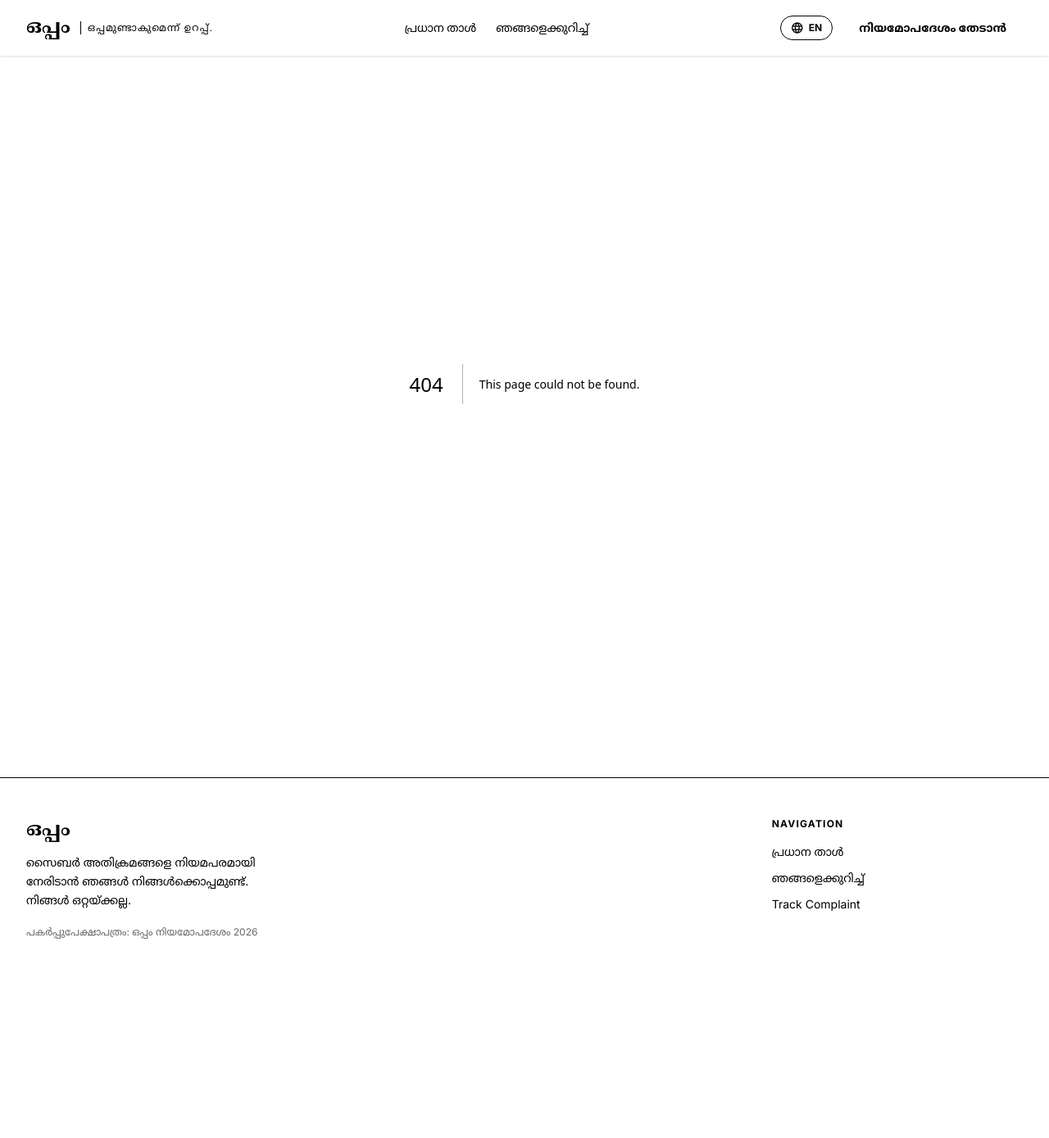
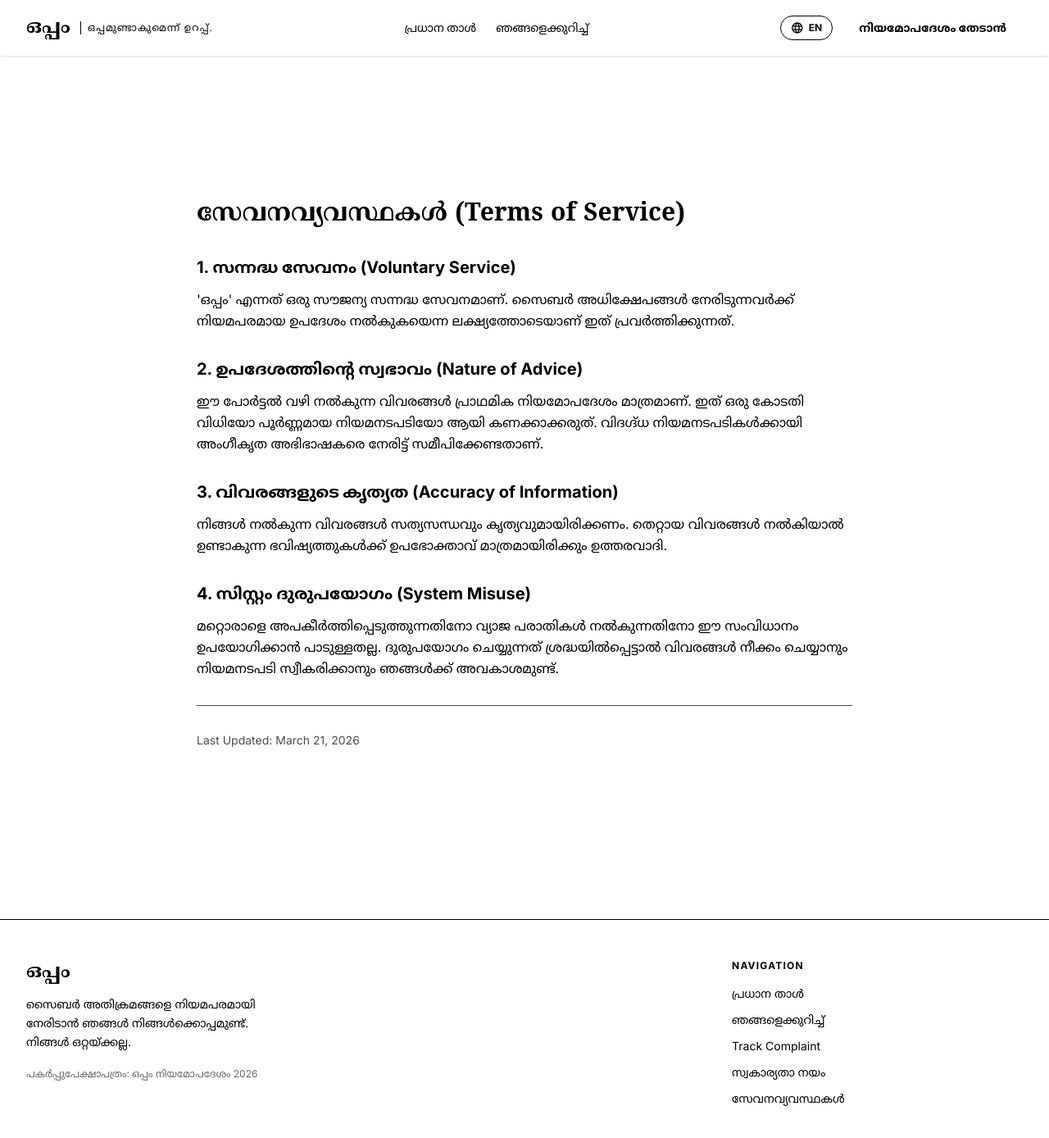
Before and after one commit to rohithvijayan/Oppam-legalcellDyfi, a Next.js app in the folder oppam/: page /terms in a window 1280 px wide. Before the commit this address had no page. Shown: the top 1388 px of the page at 82% size. Before the commit the page ends 1193 px from the top, so only its background shows below. Built offline with nearby package versions, Linux system fonts and the light colour scheme; a web font is replaced by a local one.

Commit message:
fix security issues-added privacypolicy and fix hydration mismatch

```diff
--- a/oppam/app/layout.tsx
+++ b/oppam/app/layout.tsx
@@ -84,7 +84,7 @@ export default function RootLayout({
   children: React.ReactNode;
 }>) {
   return (
-    <html lang="ml">
+    <html lang="ml" suppressHydrationWarning>
       <head>
         <meta name="theme-color" content="#cf0000" />
         <link rel="preconnect" href="https://fonts.googleapis.com" />
@@ -119,7 +119,7 @@ export default function RootLayout({
           <GoogleAnalytics />
         </Suspense>
       </head>
-      <body className="min-h-screen flex flex-col">
+      <body className="min-h-screen flex flex-col" suppressHydrationWarning>
         <LanguageProvider>
           <Navbar />
           <main className="flex-1">{children}</main>
--- /dev/null
+++ b/oppam/app/privacy/page.tsx
@@ -0,0 +1,50 @@
+import type { Metadata } from "next";
+
+export const metadata: Metadata = {
+    title: "സ്വകാര്യതാ നയം | Privacy Policy - Oppam",
+    description: "Learn how Oppam handles and protects your personal information and evidence.",
+};
+
+export default function PrivacyPage() {
+    return (
+        <div className="min-h-screen pt-32 pb-20 px-6">
+            <div className="max-w-4xl mx-auto glass-card p-8 md:p-12 rounded-3xl">
+                <h1 className="font-headline text-3xl font-black text-primary mb-8">സ്വകാര്യതാ നയം (Privacy Policy)</h1>
+
+                <div className="space-y-8 text-on-surface-variant leading-relaxed">
+                    <section>
+                        <h2 className="text-xl font-bold text-on-surface mb-3">1. വിവരശേഖരണം (Information Collection)</h2>
+                        <p>
+                            സൈബർ അധിക്ഷേപങ്ങൾക്കെതിരെയുള്ള നിയമോപദേശത്തിനായി നിങ്ങൾ നൽകുന്ന പേര്, മേൽവിലാസം, ഫോൺ നമ്പർ, ഇമെയിൽ, സോഷ്യൽ മീഡിയ ലിങ്കുകൾ, തെളിവുകൾ (സ്ക്രീൻഷോട്ടുകൾ, വീഡിയോകൾ) എന്നിവ ഞങ്ങൾ ശേഖരിക്കുന്നു.
+                        </p>
+                    </section>
+
+                    <section>
+                        <h2 className="text-xl font-bold text-on-surface mb-3">2. ഡാറ്റാ സുരക്ഷ (Data Security)</h2>
+                        <p>
+                            നിങ്ങൾ നൽകുന്ന എല്ലാ വിവരങ്ങളും 'Encryption' സാങ്കേതികവിദ്യ ഉപയോഗിച്ച് സുരക്ഷിതമായി സൂക്ഷിക്കുന്നു. അനധികൃതമായ ആർക്കും ഈ വിവരങ്ങൾ ലഭ്യമാകില്ലെന്ന് ഞങ്ങൾ ഉറപ്പുവരുത്തുന്നു.
+                        </p>
+                    </section>
+
+                    <section>
+                        <h2 className="text-xl font-bold text-on-surface mb-3">3. വിവരങ്ങൾ ഉപയോഗിക്കുന്ന രീതി (Use of Information)</h2>
+                        <p>
+                            നിങ്ങൾക്ക് ആവശ്യമായ നിയമസഹായം നൽകുന്നതിനും, ഞങ്ങളുടെ നിയമവിദഗ്ധർക്ക് നിങ്ങളുടെ പരാതി പഠിക്കുന്നതിനും മാത്രമായിരിക്കും ഈ വിവരങ്ങൾ ഉപയോഗിക്കുക. നിങ്ങളുടെ അനുവാദമില്ലാതെ ഈ വിവരങ്ങൾ മൂന്നാമതൊരാൾക്കോ സ്ഥാപനത്തിനോ കൈമാറുന്നതല്ല.
+                        </p>
+                    </section>
+
+                    <section>
+                        <h2 className="text-xl font-bold text-on-surface mb-3">4. നിങ്ങളുടെ അവകാശങ്ങൾ (Your Rights)</h2>
+                        <p>
+                            നിങ്ങൾ നൽകിയ വിവരങ്ങൾ തിരുത്തുന്നതിനോ സിസ്റ്റത്തിൽ നിന്ന് നീക്കം ചെയ്യുന്നതിനോ നിങ്ങൾക്ക് എപ്പോൾ വേണമെങ്കിലും ആവശ്യപ്പെടാവുന്നതാണ്.
+                        </p>
+                    </section>
+
+                    <div className="pt-8 border-t border-outline-variant/30 text-sm opacity-70">
+                        Last Updated: March 21, 2026
+                    </div>
+                </div>
+            </div>
+        </div>
+    );
+}
--- /dev/null
+++ b/oppam/app/terms/page.tsx
@@ -0,0 +1,50 @@
+import type { Metadata } from "next";
+
+export const metadata: Metadata = {
+    title: "സേവനവ്യവസ്ഥകൾ | Terms of Service - Oppam",
+    description: "Terms and conditions for using the Oppam legal advice portal.",
+};
+
+export default function TermsPage() {
+    return (
+        <div className="min-h-screen pt-32 pb-20 px-6">
+            <div className="max-w-4xl mx-auto glass-card p-8 md:p-12 rounded-3xl">
+                <h1 className="font-headline text-3xl font-black text-primary mb-8">സേവനവ്യവസ്ഥകൾ (Terms of Service)</h1>
+
+                <div className="space-y-8 text-on-surface-variant leading-relaxed">
+                    <section>
+                        <h2 className="text-xl font-bold text-on-surface mb-3">1. സന്നദ്ധ സേവനം (Voluntary Service)</h2>
+                        <p>
+                            'ഒപ്പം' എന്നത് ഒരു സൗജന്യ സന്നദ്ധ സേവനമാണ്. സൈബർ അധിക്ഷേപങ്ങൾ നേരിടുന്നവർക്ക് നിയമപരമായ ഉപദേശം നൽകുകയെന്ന ലക്ഷ്യത്തോടെയാണ് ഇത് പ്രവർത്തിക്കുന്നത്.
+                        </p>
+                    </section>
+
+                    <section>
+                        <h2 className="text-xl font-bold text-on-surface mb-3">2. ഉപദേശത്തിന്റെ സ്വഭാവം (Nature of Advice)</h2>
+                        <p>
+                            ഈ പോർട്ടൽ വഴി നൽകുന്ന വിവരങ്ങൾ പ്രാഥമിക നിയമോപദേശം മാത്രമാണ്. ഇത് ഒരു കോടതി വിധിയോ പൂർണ്ണമായ നിയമനടപടിയോ ആയി കണക്കാക്കരുത്. വിദഗ്ദ്ധ നിയമനടപടികൾക്കായി അംഗീകൃത അഭിഭാഷകരെ നേരിട്ട് സമീപിക്കേണ്ടതാണ്.
+                        </p>
+                    </section>
+
+                    <section>
+                        <h2 className="text-xl font-bold text-on-surface mb-3">3. വിവരങ്ങളുടെ കൃത്യത (Accuracy of Information)</h2>
+                        <p>
+                            നിങ്ങൾ നൽകുന്ന വിവരങ്ങൾ സത്യസന്ധവും കൃത്യവുമായിരിക്കണം. തെറ്റായ വിവരങ്ങൾ നൽകിയാൽ ഉണ്ടാകുന്ന ഭവിഷ്യത്തുകൾക്ക് ഉപഭോക്താവ് മാത്രമായിരിക്കും ഉത്തരവാദി.
+                        </p>
+                    </section>
+
+                    <section>
+                        <h2 className="text-xl font-bold text-on-surface mb-3">4. സിസ്റ്റം ദുരുപയോഗം (System Misuse)</h2>
+                        <p>
+                            മറ്റൊരാളെ അപകീർത്തിപ്പെടുത്തുന്നതിനോ വ്യാജ പരാതികൾ നൽകുന്നതിനോ ഈ സംവിധാനം ഉപയോഗിക്കാൻ പാടുള്ളതല്ല. ദുരുപയോഗം ചെയ്യുന്നത് ശ്രദ്ധയിൽപ്പെട്ടാൽ വിവരങ്ങൾ നീക്കം ചെയ്യാനും നിയമനടപടി സ്വീകരിക്കാനും ഞങ്ങൾക്ക് അവകാശമുണ്ട്.
+                        </p>
+                    </section>
+
+                    <div className="pt-8 border-t border-outline-variant/30 text-sm opacity-70">
+                        Last Updated: March 21, 2026
+                    </div>
+                </div>
+            </div>
+        </div>
+    );
+}
--- a/oppam/components/Footer.tsx
+++ b/oppam/components/Footer.tsx
@@ -31,6 +31,8 @@ export default function Footer() {
                 <li><Link href="/" className="hover:text-primary transition-colors">{t.nav.home}</Link></li>
                 <li><Link href="/about" className="hover:text-primary transition-colors">{t.nav.about}</Link></li>
                 <li><Link href="/track" className="hover:text-primary transition-colors">Track Complaint</Link></li>
+                <li><Link href="/privacy" className="hover:text-primary transition-colors">{t.footer.privacy}</Link></li>
+                <li><Link href="/terms" className="hover:text-primary transition-colors">{t.footer.terms}</Link></li>
               </ul>
             </div>
           </div>
--- a/oppam/next.config.ts
+++ b/oppam/next.config.ts
@@ -40,7 +40,7 @@ const nextConfig: NextConfig = {
           },
           {
             key: "Content-Security-Policy",
-            value: "default-src 'self'; script-src 'self' 'unsafe-inline' https://www.googletagmanager.com https://connect.facebook.net https://www.google.com https://www.gstatic.com https://static.cloudflareinsights.com; style-src 'self' 'unsafe-inline' https://fonts.googleapis.com; font-src 'self' https://fonts.gstatic.com; img-src 'self' blob: data: https://www.facebook.com; connect-src 'self' https://*.supabase.co wss://*.supabase.co https://www.google-analytics.com https://stats.g.doubleclick.net https://www.google.com https://www.gstatic.com; object-src 'none'; base-uri 'self'; frame-src https://www.google.com https://recaptcha.google.com;",
+            value: "default-src 'self'; script-src 'self' 'unsafe-inline' 'unsafe-eval' https://www.googletagmanager.com https://connect.facebook.net https://www.google.com https://www.gstatic.com https://static.cloudflareinsights.com; style-src 'self' 'unsafe-inline' https://fonts.googleapis.com; font-src 'self' https://fonts.gstatic.com; img-src 'self' blob: data: https://www.facebook.com; connect-src 'self' https://*.supabase.co wss://*.supabase.co https://www.google-analytics.com https://stats.g.doubleclick.net https://www.google.com https://www.gstatic.com; object-src 'none'; base-uri 'self'; frame-src https://www.google.com https://recaptcha.google.com;",
           },
         ],
       },
```
